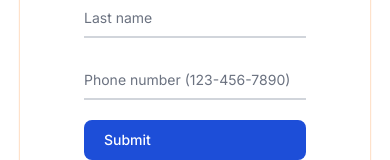
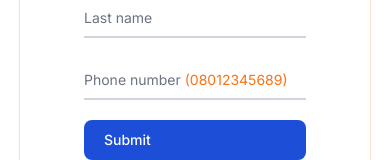
Before and after one commit to Kingsintersect/hux-assesment-frontend, a Next.js app: page /contacts/1/edit in a window 390 px wide. Shown: the part 386-546 px from the top of the page. Built offline with nearby package versions, Linux system fonts and the light colour scheme; no server answers; sample sign-in values are in the browser's storage; a web font is replaced by a local one.

Commit message:
changed the phone number pattern to match local nigerian parttern. did yhe same for edit contact and create contact

```diff
--- a/app/ui/contacts/EditContactForm.tsx
+++ b/app/ui/contacts/EditContactForm.tsx
@@ -100,10 +100,10 @@ export default function EditInvoiceForm({ contactId }: { contactId: string; }) {
             </div>
             <div className="relative z-0 w-full mb-5 group">
                 <input value={contact?.phoneNumber}
-                    type="tel" pattern="[0-9]{3}-[0-9]{3}-[0-9]{4}"
+                    type="tel" pattern="[0-9]-{11}"
                     {...register('phoneNumber')}
                     className="block py-2.5 px-0 w-full text-sm text-gray-900 bg-transparent border-0 border-b-2 border-gray-300 appearance-none dark:text-white dark:border-gray-600 dark:focus:border-blue-500 focus:outline-none focus:ring-0 focus:border-blue-600 peer" placeholder=" " />
-                <label htmlFor="phoneNumber" className="peer-focus:font-medium absolute text-sm text-gray-500 dark:text-gray-400 duration-300 transform -translate-y-6 scale-75 top-3 -z-10 origin-[0] peer-focus:start-0 rtl:peer-focus:translate-x-1/4 peer-focus:text-blue-600 peer-focus:dark:text-blue-500 peer-placeholder-shown:scale-100 peer-placeholder-shown:translate-y-0 peer-focus:scale-75 peer-focus:-translate-y-6">Phone number (123-456-7890)</label>
+                <label htmlFor="phoneNumber" className="peer-focus:font-medium absolute text-sm text-gray-500 dark:text-gray-400 duration-300 transform -translate-y-6 scale-75 top-3 -z-10 origin-[0] peer-focus:start-0 rtl:peer-focus:translate-x-1/4 peer-focus:text-blue-600 peer-focus:dark:text-blue-500 peer-placeholder-shown:scale-100 peer-placeholder-shown:translate-y-0 peer-focus:scale-75 peer-focus:-translate-y-6">Phone number <span className="text-orange-500">(08012345689)</span></label>
                 {errors.phoneNumber && <p className='text-red-200 text-sm font-semi-bold'>{errors.phoneNumber.message}</p>}
             </div>
             {error && <p className='text-red-200 font-semibold my-3'>{error}</p>}
```
